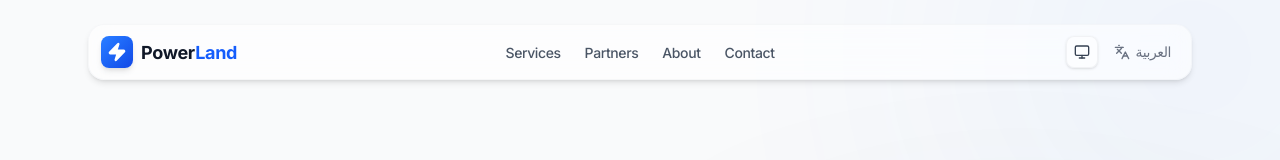
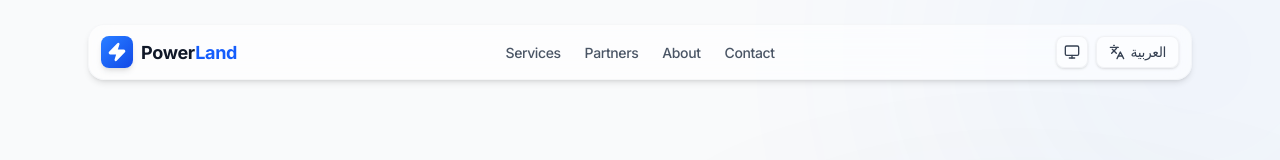
Before and after one commit to OYAPStudio/PowerLand, a Next.js app: page /en in a window 1280 px wide. Shown: the top 160 px of the page. Built offline with nearby package versions, Linux system fonts and the light colour scheme.

Commit message:
style: update language switcher to match glassmorphism theme

```diff
--- a/components/ui/language-switcher.tsx
+++ b/components/ui/language-switcher.tsx
@@ -17,7 +17,7 @@ export default function LanguageSwitcher() {
   return (
     <button
       onClick={switchLocale}
-      className="flex h-8 items-center gap-1.5 rounded-lg px-2 text-sm font-medium text-gray-500 transition hover:bg-gray-100 hover:text-gray-700 dark:text-gray-400 dark:hover:bg-gray-800 dark:hover:text-gray-200"
+      className="flex h-8 items-center gap-1.5 rounded-lg border border-gray-200/50 bg-white/50 px-3 text-sm font-medium text-gray-700 shadow-sm transition hover:bg-gray-100 dark:border-gray-700/50 dark:bg-gray-800/50 dark:text-gray-200 dark:hover:bg-gray-700"
       aria-label="Switch language"
     >
       <Languages className="h-4 w-4" />
```
